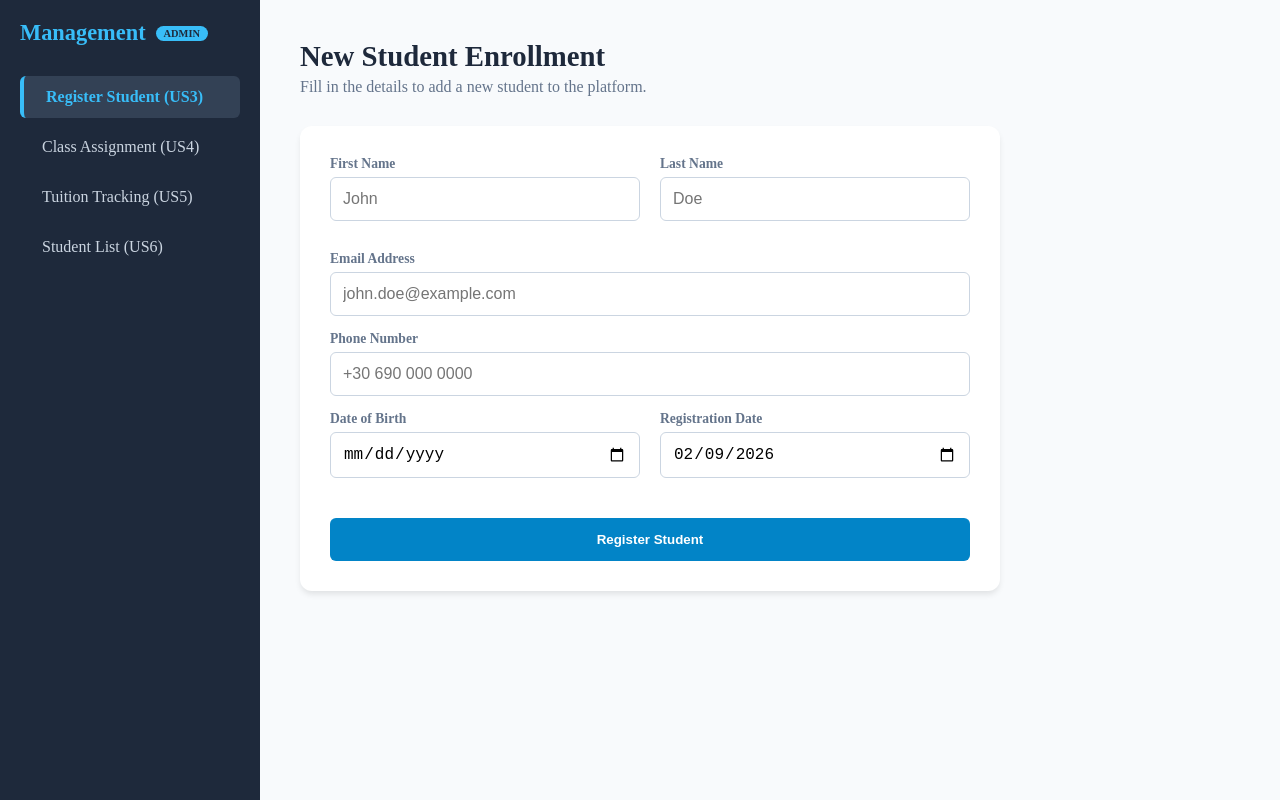
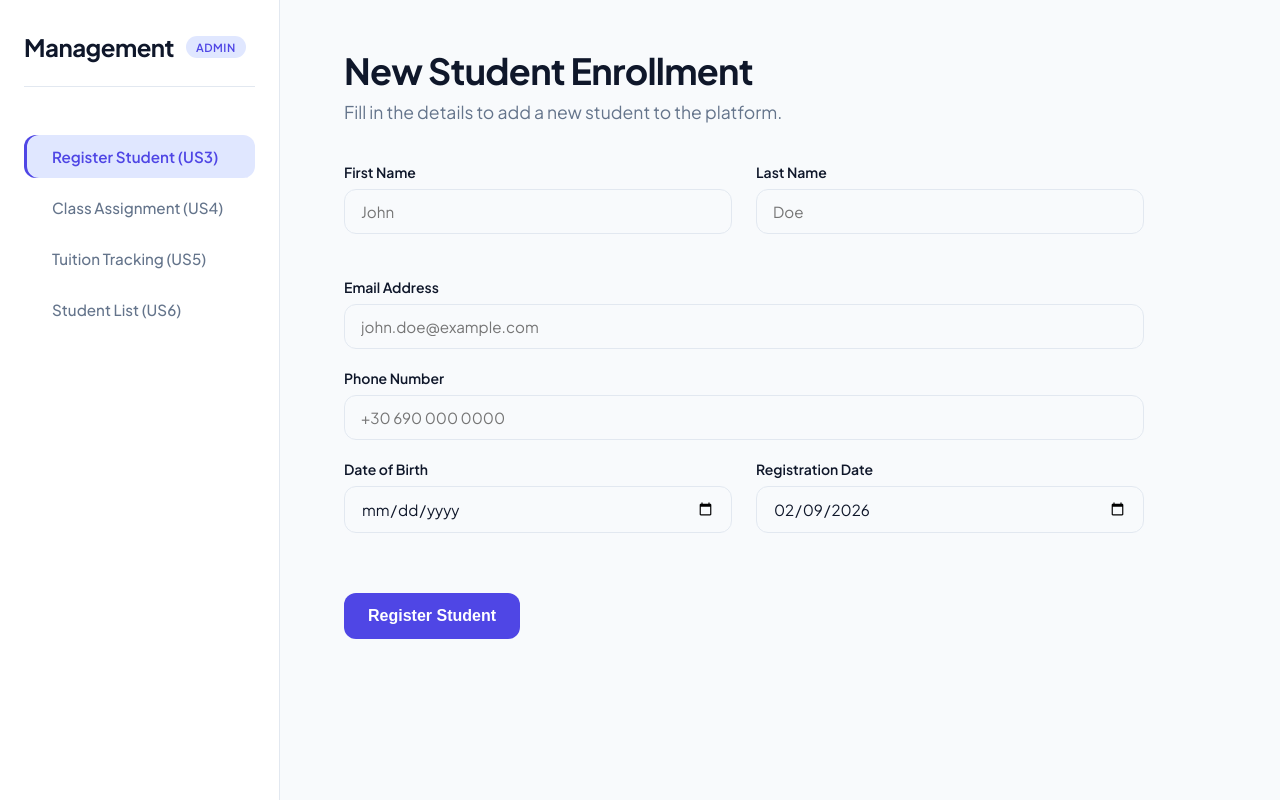
Before and after one commit to 0x7269636B/LearnHub, a React (Create React App) app in the folder frontend/: page /management in a window 1280 px wide. Built offline with nearby package versions, Linux system fonts and the light colour scheme.

Commit message:
Styling improved

```diff
--- a/frontend/src/components/ManagementPortal.css
+++ b/frontend/src/components/ManagementPortal.css
@@ -1,153 +1,226 @@
-/* Βασικό Layout */
+/* --- Γραμματοσειρές και Μεταβλητές (Για εύκολες αλλαγές) --- */
+@import url('https://fonts.googleapis.com/css2?family=Plus+Jakarta+Sans:wght@400;500;600;700&display=swap');
+
+:root {
+    --bg-main: #f8fafc;
+    --bg-card: #ffffff;
+    --text-primary: #0f172a;
+    --text-secondary: #64748b;
+    --accent-primary: #4f46e5; /* Ένα πιο 'premium' indigo/purple */
+    --accent-hover: #4338ca;
+    --sidebar-bg: #ffffff;
+    --border-color: #e2e8f0;
+    --radius-lg: 16px;
+    --radius-md: 12px;
+    --shadow-sm: 0 1px 2px 0 rgb(0 0 0 / 0.05);
+    --shadow-md: 0 4px 6px -1px rgb(0 0 0 / 0.1), 0 2px 4px -2px rgb(0 0 0 / 0.1);
+    --shadow-glow: 0 0 20px rgba(79, 70, 229, 0.15);
+}
+
+/* --- Βασικό Layout --- */
 .portal-container {
     display: flex;
     min-height: 100vh;
-    background: #f8fafc;
+    background: var(--bg-main);
     margin: 0;
+    font-family: 'Plus Jakarta Sans', system-ui, sans-serif;
+    color: var(--text-primary);
 }
 
-/* Sidebar */
+/* --- Sidebar (Πλέον Ανοιχτόχρωμη/Κομψή) --- */
 .sidebar {
-    width: 260px;
-    background: #1e293b;
-    color: white;
-    padding: 20px;
+    width: 280px;
+    background: var(--sidebar-bg);
+    padding: 32px 24px;
     position: sticky;
     top: 0;
     height: 100vh;
+    border-right: 1px solid var(--border-color);
+    display: flex;
+    flex-direction: column;
+    z-index: 10;
 }
 
 .sidebar-header {
     display: flex;
     align-items: center;
-    gap: 10px;
-    margin-bottom: 30px;
+    gap: 12px;
+    margin-bottom: 48px;
+    padding-bottom: 24px;
+    border-bottom: 1px solid var(--border-color);
 }
 
 .sidebar h2 {
     margin: 0;
-    color: #38bdf8;
-    font-size: 1.4rem;
+    color: var(--text-primary);
+    font-size: 1.5rem;
+    font-weight: 700;
+    letter-spacing: -0.02em;
 }
 
-/* Admin Badge */
-.badge {
-    background: #38bdf8;
-    color: #1e293b;
-    font-size: 0.65rem;
-    padding: 2px 8px;
-    border-radius: 12px;
+/* Εικονίδιο δίπλα στον τίτλο (Αν βάλεις SVG/Image) */
+.logo-icon {
+    width: 32px;
+    height: 32px;
+    background: linear-gradient(135deg, var(--accent-primary), #818cf8);
+    border-radius: 8px;
+    display: flex;
+    align-items: center;
+    justify-content: center;
+    color: white;
     font-weight: bold;
-    text-transform: uppercase;
 }
 
-.sidebar ul { list-style: none; padding: 0; }
+.badge {
+    background: #e0e7ff;
+    color: var(--accent-primary);
+    font-size: 0.7rem;
+    padding: 4px 10px;
+    border-radius: 9999px; /* Πλήρως στρογγυλό */
+    font-weight: 600;
+    text-transform: uppercase;
+    letter-spacing: 0.5px;
+}
+
+.sidebar ul { list-style: none; padding: 0; margin: 0; flex: 1; }
 
 .sidebar li {
-    padding: 12px;
+    padding: 12px 16px;
     cursor: pointer;
-    border-radius: 6px;
+    border-radius: var(--radius-md);
     margin-bottom: 8px;
-    transition: all 0.3s ease;
-    color: #cbd5e1;
+    transition: all 0.2s ease;
+    color: var(--text-secondary);
     display: flex;
     align-items: center;
-    gap: 10px;
+    gap: 12px;
+    font-weight: 500;
+    font-size: 0.95rem;
 }
 
 .sidebar li:hover {
-    background: #334155;
-    color: white;
+    background: var(--bg-main);
+    color: var(--text-primary);
 }
 
 .sidebar li.active {
-    background: #334155;
-    color: #38bdf8;
-    border-left: 4px solid #38bdf8;
+    background: #e0e7ff; /* Απαλό μπλε/μωβ */
+    color: var(--accent-primary);
     font-weight: 600;
+    box-shadow: inset 3px 0 0 var(--accent-primary); /* Διακριτική γραμμή στα αριστερά αντί για border */
 }
 
-/* Κύριο Περιεχόμενο */
-.content { flex: 1; padding: 40px; }
-
-/* Animation για ομαλή εναλλαγή των Tabs */
-.fade-in {
-    animation: fadeIn 0.4s ease-in-out;
+/* --- Κύριο Περιεχόμενο --- */
+.content {
+    flex: 1;
+    padding: 48px 64px;
+    max-width: 1400px; /* Λίγο πιο φαρδύ για μεγάλες οθόνες */
+    margin: 0 auto;
 }
 
-@keyframes fadeIn {
-    from { opacity: 0; transform: translateY(10px); }
+.fade-in { animation: slideUpFade 0.4s ease-out forwards; }
+
+@keyframes slideUpFade {
+    from { opacity: 0; transform: translateY(20px); }
     to { opacity: 1; transform: translateY(0); }
 }
 
+.content-header {
+    margin-bottom: 40px;
+}
+
 .content-header h1 {
-    color: #1e293b;
-    margin-bottom: 5px;
-    font-size: 1.8rem;
+    color: var(--text-primary);
+    margin-bottom: 8px;
+    font-size: 2.25rem;
+    font-weight: 700;
+    letter-spacing: -0.02em;
 }
 
 .content-header p {
-    color: #64748b;
-    margin-bottom: 30px;
+    color: var(--text-secondary);
+    font-size: 1.1rem;
+    max-width: 600px;
 }
 
-/* Φόρμα Εγγραφής (US3) */
-.registration-form {
-    background: white;
-    padding: 30px;
-    border-radius: 12px;
-    box-shadow: 0 4px 6px -1px rgba(0,0,0,0.1);
-    max-width: 700px;
+/* --- Κάρτες (Φόρμες & Πίνακες) --- */
+.card-container {
+    background: var(--bg-card);
+    padding: 32px;
+    border-radius: var(--radius-lg);
+    border: 1px solid var(--border-color);
+    box-shadow: var(--shadow-sm);
 }
 
-.input-row { display: flex; gap: 20px; margin-bottom: 15px; }
+/* Φόρμα Εγγραφής */
+.registration-form {
+    max-width: 800px;
+}
 
-.input-group { margin-bottom: 15px; flex: 1; }
+.input-row { display: flex; gap: 24px; margin-bottom: 24px; }
+
+.input-group { flex: 1; }
 
 .input-group label {
     display: block;
-    font-size: 0.85rem;
+    font-size: 0.875rem;
     font-weight: 600;
-    margin-bottom: 5px;
-    color: #64748b;
+    margin-bottom: 8px;
+    color: var(--text-primary);
 }
 
-.input-group input {
+.input-group input, .input-group select {
     width: 100%;
-    padding: 12px;
-    border: 1px solid #cbd5e1;
-    border-radius: 6px;
-    font-size: 1rem;
+    padding: 12px 16px;
+    background: #f8fafc;
+    border: 1px solid var(--border-color);
+    border-radius: var(--radius-md);
+    font-size: 0.95rem;
+    color: var(--text-primary);
+    transition: all 0.2s ease;
+    font-family: inherit;
 }
 
-.input-group input:focus {
+.input-group input:hover, .input-group select:hover {
+    border-color: #cbd5e1;
+}
+
+.input-group input:focus, .input-group select:focus {
     outline: none;
-    border-color: #38bdf8;
-    box-shadow: 0 0 0 3px rgba(56, 189, 248, 0.1);
+    background: var(--bg-card);
+    border-color: var(--accent-primary);
+    box-shadow: 0 0 0 4px rgba(79, 70, 229, 0.1);
 }
 
 .save-btn {
-    background: #0284c7;
+    background: var(--accent-primary);
     color: white;
     border: none;
-    padding: 14px;
-    border-radius: 6px;
+    padding: 14px 24px;
+    border-radius: var(--radius-md);
     cursor: pointer;
     font-weight: 600;
-    width: 100%;
-    margin-top: 10px;
-    transition: background 0.3s;
+    font-size: 1rem;
+    width: auto; /* Όχι full width, δείχνει πιο κομψό */
+    min-width: 160px;
+    margin-top: 16px;
+    transition: all 0.2s ease;
+    display: inline-flex;
+    justify-content: center;
+    align-items: center;
+    gap: 8px;
 }
 
-.save-btn:hover { background: #0369a1; }
+.save-btn:hover {
+    background: var(--accent-hover);
+    transform: translateY(-1px);
+    box-shadow: var(--shadow-md), var(--shadow-glow);
+}
 
-/* Πίνακας Λίστας Μαθητών (US6) */
+/* Πίνακας Λίστας Μαθητών */
 .table-container {
-    background: white;
-    padding: 20px;
-    border-radius: 12px;
-    box-shadow: 0 4px 6px -1px rgba(0,0,0,0.1);
-    overflow-x: auto;
+    padding: 0; /* Μηδενίζουμε το padding για να πιάνει ο πίνακας όλη την κάρτα */
+    overflow: hidden; /* Κρύβει τις γωνίες του πίνακα αν βγουν έξω */
 }
 
 .student-table {
@@ -157,56 +230,96 @@
 }
 
 .student-table th {
-    padding: 15px;
+    padding: 16px 24px;
     background: #f8fafc;
-    color: #475569;
+    color: var(--text-secondary);
     font-weight: 600;
-    border-bottom: 2px solid #e2e8f0;
+    font-size: 0.75rem;
+    text-transform: uppercase;
+    letter-spacing: 0.05em;
+    border-bottom: 1px solid var(--border-color);
+}
+
+.student-table td {
+    padding: 20px 24px;
+    border-bottom: 1px solid var(--border-color);
+    color: var(--text-primary);
+    font-size: 0.95rem;
+    vertical-align: middle;
+}
+
+.student-table tr:last-child td {
+    border-bottom: none; /* Βγάζουμε το border από την τελευταία γραμμή */
+}
+
+.student-table tr:hover td {
+    background-color: #f8fafc;
+}
+
+/* Styling Στοιχείων Πίνακα */
+.name-cell {
+    display: flex;
+    align-items: center;
+    gap: 12px;
+}
+
+.avatar-placeholder {
+    width: 36px;
+    height: 36px;
+    background: #e0e7ff;
+    color: var(--accent-primary);
+    border-radius: 50%;
+    display: flex;
+    align-items: center;
+    justify-content: center;
+    font-weight: 600;
     font-size: 0.9rem;
 }
 
-.student-table td {
-    padding: 15px;
-    border-bottom: 1px solid #f1f5f9;
-    color: #334155;
-    font-size: 0.95rem;
+.name-cell div { display: flex; flex-direction: column; }
+.name-cell b { color: var(--text-primary); font-weight: 600; font-size: 0.95rem;}
+.name-cell span { color: var(--text-secondary); font-size: 0.8rem; }
+
+.date-badge {
+    display: inline-flex;
+    align-items: center;
+    background: var(--bg-main);
+    padding: 6px 12px;
+    border-radius: var(--radius-md);
+    font-size: 0.85rem;
+    color: var(--text-secondary);
+    font-weight: 500;
+    border: 1px solid var(--border-color);
 }
 
-/* Styling για το όνομα και την ημερομηνία μέσα στον πίνακα */
-.name-cell b {
-    color: #0f172a;
-}
-
-.date-badge {
-    background: #f1f5f9;
-    padding: 4px 10px;
-    border-radius: 6px;
-    font-size: 0.85rem;
-    color: #64748b;
-    font-weight: 500;
-}
-
-.student-table tr:hover {
-    background-color: #f8fafc;
-}
-
-/* Placeholder για τα Coming Soon modules */
+/* Placeholder Modules */
 .placeholder-content {
     display: flex;
     flex-direction: column;
     align-items: center;
     justify-content: center;
-    height: 50vh;
-    color: #94a3b8;
-    border: 2px dashed #e2e8f0;
-    border-radius: 20px;
+    padding: 80px 20px;
+    background: rgba(248, 250, 252, 0.4);
+    color: var(--text-secondary);
+    border: 1px dashed #cbd5e1;
+    border-radius: var(--radius-lg);
     text-align: center;
 }
 
-/* Responsive για μικρές οθόνες */
+/* --- Responsive --- */
+@media (max-width: 1024px) {
+    .content { padding: 32px; }
+}
+
 @media (max-width: 768px) {
-    .input-row { flex-direction: column; gap: 0; }
     .portal-container { flex-direction: column; }
-    .sidebar { width: 100%; height: auto; position: relative; }
+    .sidebar { width: 100%; height: auto; position: static; padding: 20px; border-right: none; border-bottom: 1px solid var(--border-color); }
+    .sidebar-header { margin-bottom: 24px; padding-bottom: 0; border-bottom: none; }
+    .sidebar ul { display: flex; overflow-x: auto; gap: 8px; padding-bottom: 8px; }
+    .sidebar li { white-space: nowrap; margin-bottom: 0; }
     .content { padding: 20px; }
+    .input-row { flex-direction: column; gap: 16px; margin-bottom: 16px; }
+    .save-btn { width: 100%; }
+    .card-container { padding: 20px; }
+    .student-table th, .student-table td { padding: 12px 16px; }
 }
```
